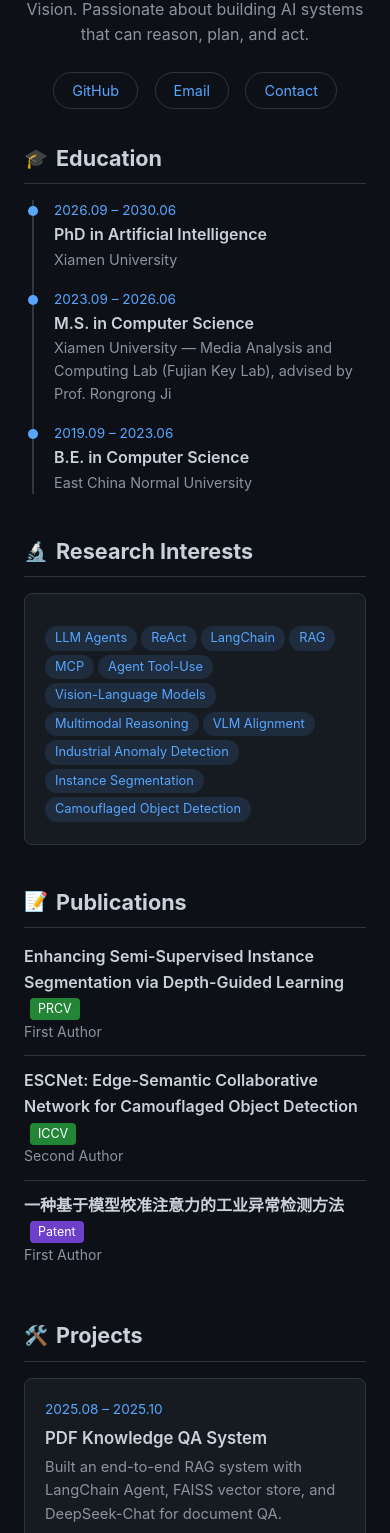
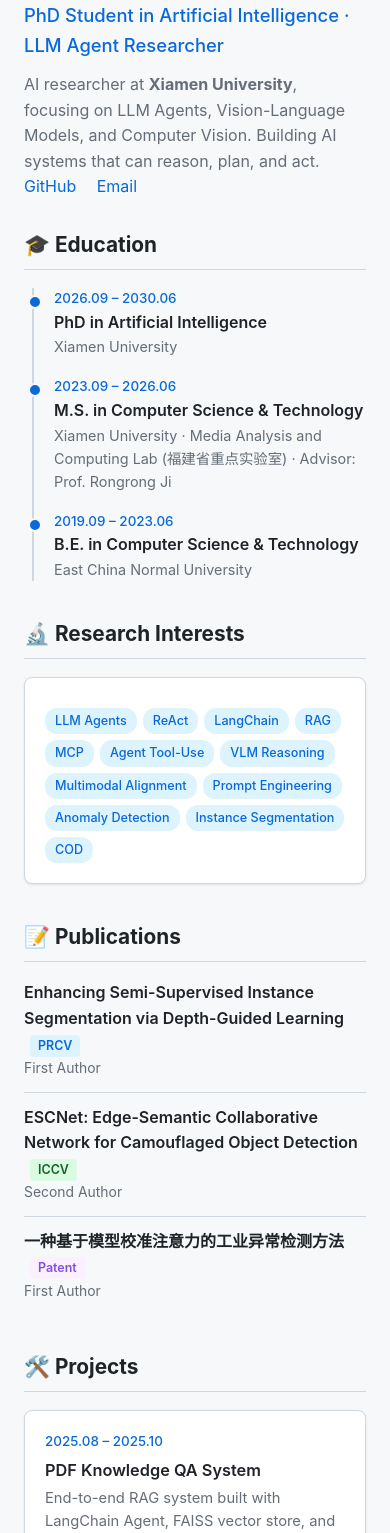
Before and after one commit to CStar-777/CStar-777.github.io, a plain HTML site: page index.html in a window 390 px wide. Shown: the part 194-1727 px from the top of the page. Drawn offline with Linux system fonts and the light colour scheme.

Commit message:
Update index.html

```diff
--- a/index.html
+++ b/index.html
@@ -6,40 +6,43 @@
     <title>CStar - AI Researcher</title>
     <style>
         :root {
-            --bg: #0d1117; --card: #161b22; --border: #30363d;
-            --text: #c9d1d9; --text2: #8b949e; --accent: #58a6ff; --accent2: #2f81f7;
+            --bg: #f6f8fa; --card: #ffffff; --border: #d0d7de;
+            --text: #1f2328; --text2: #656d76; --accent: #0969da; --accent2: #0550ae;
+            --shadow: 0 1px 3px rgba(0,0,0,0.06), 0 1px 2px rgba(0,0,0,0.04);
         }
         * { margin: 0; padding: 0; box-sizing: border-box; }
-        body { background: var(--bg); color: var(--text); font-family: -apple-system, BlinkMacSystemFont, 'Segoe UI', sans-serif; line-height: 1.6; }
+        body { background: var(--bg); color: var(--text); font-family: -apple-system, BlinkMacSystemFont, 'Segoe UI', 'Noto Sans SC', sans-serif; line-height: 1.6; }
         a { color: var(--accent); text-decoration: none; } a:hover { text-decoration: underline; }
         .container { max-width: 860px; margin: 0 auto; padding: 0 24px; }
 
+        /* Nav */
+        nav { display: flex; justify-content: space-between; align-items: center; padding: 20px 0; font-size: 0.92rem; }
+        nav .brand { font-weight: 700; font-size: 1.1rem; }
+        nav .nav-links a { margin-left: 20px; color: var(--text2); } nav .nav-links a:hover { color: var(--accent); }
+
         /* Hero */
-        .hero { text-align: center; padding: 80px 0 48px; }
-        .hero h1 { font-size: 2.5rem; margin-bottom: 8px; }
-        .hero .subtitle { font-size: 1.15rem; color: var(--accent); margin-bottom: 16px; }
-        .hero .bio { color: var(--text2); max-width: 520px; margin: 0 auto 24px; }
-        .hero .links a { display: inline-block; margin: 0 6px; padding: 6px 18px; border: 1px solid var(--border); border-radius: 20px; font-size: 0.9rem; transition: 0.2s; }
-        .hero .links a:hover { border-color: var(--accent); background: rgba(88,166,255,0.1); text-decoration: none; }
+        .hero { padding: 56px 0 40px; text-align: left; }
+        .hero h1 { font-size: 2.4rem; font-weight: 700; margin-bottom: 6px; letter-spacing: -0.5px; }
+        .hero .subtitle { font-size: 1.15rem; color: var(--accent); font-weight: 500; margin-bottom: 12px; }
+        .hero .bio { color: var(--text2); max-width: 520px; font-size: 1rem; }
 
         /* Section */
-        .section { margin: 0 0 40px; }
-        .section h2 { font-size: 1.35rem; border-bottom: 1px solid var(--border); padding-bottom: 8px; margin-bottom: 16px; display: flex; align-items: center; gap: 8px; }
-        .section h2 .icon { font-size: 1.2rem; }
+        .section { margin: 0 0 36px; }
+        .section h2 { font-size: 1.3rem; padding-bottom: 8px; margin-bottom: 18px; border-bottom: 1px solid var(--border); display: flex; align-items: center; gap: 8px; }
 
         /* Cards */
-        .card { background: var(--card); border: 1px solid var(--border); border-radius: 8px; padding: 20px; margin-bottom: 14px; }
-        .card .meta { color: var(--accent); font-size: 0.85rem; margin-bottom: 4px; }
-        .card .title { font-size: 1.05rem; font-weight: 600; }
+        .card { background: var(--card); border: 1px solid var(--border); border-radius: 8px; padding: 20px; margin-bottom: 12px; box-shadow: var(--shadow); }
+        .card .meta { color: var(--accent); font-size: 0.84rem; font-weight: 500; margin-bottom: 4px; }
+        .card .title { font-size: 1.02rem; font-weight: 600; }
         .card .desc { color: var(--text2); font-size: 0.92rem; margin-top: 4px; }
-        .card .tags { margin-top: 10px; }
-        .card .tags span { display: inline-block; background: rgba(88,166,255,0.12); color: var(--accent); padding: 2px 10px; border-radius: 12px; font-size: 0.8rem; margin: 2px 4px 2px 0; }
+        .card .tags { margin-top: 10px; display: flex; flex-wrap: wrap; gap: 6px; }
+        .card .tags span { background: #ddf4ff; color: var(--accent); padding: 3px 10px; border-radius: 12px; font-size: 0.79rem; font-weight: 500; }
 
-        /* Education timeline */
+        /* Timeline */
         .timeline { border-left: 2px solid var(--border); padding-left: 20px; margin-left: 8px; }
         .timeline-item { margin-bottom: 18px; position: relative; }
-        .timeline-item::before { content: ''; position: absolute; left: -26px; top: 6px; width: 10px; height: 10px; border-radius: 50%; background: var(--accent); }
-        .timeline-item .date { color: var(--accent); font-size: 0.85rem; }
+        .timeline-item::before { content: ''; position: absolute; left: -26px; top: 7px; width: 10px; height: 10px; border-radius: 50%; background: var(--accent); border: 2px solid var(--bg); }
+        .timeline-item .date { color: var(--accent); font-size: 0.84rem; font-weight: 500; }
         .timeline-item .school { font-weight: 600; }
         .timeline-item .detail { color: var(--text2); font-size: 0.9rem; }
 
@@ -47,14 +50,24 @@
         .pub-item { margin-bottom: 12px; padding-bottom: 12px; border-bottom: 1px solid var(--border); }
         .pub-item:last-child { border-bottom: none; }
         .pub-item .pub-title { font-weight: 600; }
-        .pub-item .pub-venue { display: inline-block; background: #238636; color: #fff; padding: 1px 8px; border-radius: 4px; font-size: 0.78rem; margin-left: 6px; }
-        .pub-item .pub-authors { color: var(--text2); font-size: 0.88rem; }
+        .pub-item .pub-venue { display: inline-block; background: #dafbe1; color: #116329; padding: 1px 8px; border-radius: 4px; font-size: 0.78rem; font-weight: 600; margin-left: 6px; }
+        .pub-item .pub-venue.iccv { background: #ddf4ff; color: var(--accent); }
+        .pub-item .pub-venue.patent { background: #faf0fe; color: #8250df; }
+        .pub-item .pub-authors { color: var(--text2); font-size: 0.87rem; }
+
+        /* Two columns */
+        .grid-2 { display: grid; grid-template-columns: 1fr 1fr; gap: 16px; }
+        @media (max-width: 640px) { .grid-2 { grid-template-columns: 1fr; } }
 
         footer { text-align: center; padding: 40px 0; color: var(--text2); font-size: 0.85rem; }
 
+        /* Gradient accent bar */
+        .accent-bar { height: 3px; background: linear-gradient(90deg, #0969da, #8250df, #cf222e, #1a7f37); border-radius: 0 0 8px 8px; margin-bottom: 40px; }
+
         @media (max-width: 600px) {
             .hero h1 { font-size: 1.8rem; }
-            .hero { padding: 40px 0 32px; }
+            .hero { padding: 32px 0 28px; }
+            nav .nav-links { display: none; }
         }
     </style>
 </head>
@@ -62,24 +75,35 @@
 
 <div class="container">
 
+    <!-- Nav -->
+    <nav>
+        <span class="brand">CStar</span>
+        <div class="nav-links">
+            <a href="#publications">Publications</a>
+            <a href="#projects">Projects</a>
+            <a href="#contact">Contact</a>
+        </div>
+    </nav>
+
+    <!-- Accent -->
+    <div class="accent-bar"></div>
+
     <!-- Hero -->
     <div class="hero">
         <h1>CStar</h1>
-        <div class="subtitle">PhD Student in Artificial Intelligence</div>
+        <div class="subtitle">PhD Student in Artificial Intelligence · LLM Agent Researcher</div>
         <p class="bio">
-            AI researcher focusing on <strong>LLM Agents</strong>, Vision-Language Models,
-            and Computer Vision. Passionate about building AI systems that can reason, plan, and act.
+            AI researcher at <strong>Xiamen University</strong>, focusing on LLM Agents, Vision-Language Models,
+            and Computer Vision. Building AI systems that can reason, plan, and act.
+            <br>
+            <a href="https://github.com/CStar-777" style="margin-right:16px;">GitHub</a>
+            <a href="mailto:1062472315@qq.com">Email</a>
         </p>
-        <div class="links">
-            <a href="https://github.com/CStar-777">GitHub</a>
-            <a href="mailto:1062472315@qq.com">Email</a>
-            <a href="#contact">Contact</a>
-        </div>
     </div>
 
     <!-- Education -->
     <div class="section">
-        <h2><span class="icon">🎓</span> Education</h2>
+        <h2>🎓 Education</h2>
         <div class="timeline">
             <div class="timeline-item">
                 <div class="date">2026.09 – 2030.06</div>
@@ -88,12 +112,12 @@
             </div>
             <div class="timeline-item">
                 <div class="date">2023.09 – 2026.06</div>
-                <div class="school">M.S. in Computer Science</div>
-                <div class="detail">Xiamen University — Media Analysis and Computing Lab (Fujian Key Lab), advised by Prof. Rongrong Ji</div>
+                <div class="school">M.S. in Computer Science & Technology</div>
+                <div class="detail">Xiamen University · Media Analysis and Computing Lab (福建省重点实验室) · Advisor: Prof. Rongrong Ji</div>
             </div>
             <div class="timeline-item">
                 <div class="date">2019.09 – 2023.06</div>
-                <div class="school">B.E. in Computer Science</div>
+                <div class="school">B.E. in Computer Science & Technology</div>
                 <div class="detail">East China Normal University</div>
             </div>
         </div>
@@ -101,22 +125,22 @@
 
     <!-- Research -->
     <div class="section">
-        <h2><span class="icon">🔬</span> Research Interests</h2>
+        <h2>🔬 Research Interests</h2>
         <div class="card">
             <div class="tags">
                 <span>LLM Agents</span><span>ReAct</span><span>LangChain</span><span>RAG</span><span>MCP</span><span>Agent Tool-Use</span>
-                <span>Vision-Language Models</span><span>Multimodal Reasoning</span><span>VLM Alignment</span>
-                <span>Industrial Anomaly Detection</span><span>Instance Segmentation</span><span>Camouflaged Object Detection</span>
+                <span>VLM Reasoning</span><span>Multimodal Alignment</span><span>Prompt Engineering</span>
+                <span>Anomaly Detection</span><span>Instance Segmentation</span><span>COD</span>
             </div>
         </div>
     </div>
 
     <!-- Publications -->
-    <div class="section">
-        <h2><span class="icon">📝</span> Publications</h2>
+    <div class="section" id="publications">
+        <h2>📝 Publications</h2>
         <div class="pub-item">
             <span class="pub-title">Enhancing Semi-Supervised Instance Segmentation via Depth-Guided Learning</span>
-            <span class="pub-venue">PRCV</span>
+            <span class="pub-venue iccv">PRCV</span>
             <div class="pub-authors">First Author</div>
         </div>
         <div class="pub-item">
@@ -126,71 +150,68 @@
         </div>
         <div class="pub-item">
             <span class="pub-title">一种基于模型校准注意力的工业异常检测方法</span>
-            <span class="pub-venue" style="background:#6e40c9;">Patent</span>
+            <span class="pub-venue patent">Patent</span>
             <div class="pub-authors">First Author</div>
         </div>
     </div>
 
     <!-- Projects -->
-    <div class="section">
-        <h2><span class="icon">🛠️</span> Projects</h2>
+    <div class="section" id="projects">
+        <h2>🛠️ Projects</h2>
         <div class="card">
             <div class="meta">2025.08 – 2025.10</div>
             <div class="title">PDF Knowledge QA System</div>
-            <div class="desc">Built an end-to-end RAG system with LangChain Agent, FAISS vector store, and DeepSeek-Chat for document QA.</div>
-            <div class="tags"><span>Streamlit</span><span>LangChain</span><span>Agent</span><span>FAISS</span><span>DeepSeek</span><span>RAG</span></div>
+            <div class="desc">End-to-end RAG system built with LangChain Agent, FAISS vector store, and DeepSeek-Chat for semantic document Q&A.</div>
+            <div class="tags"><span>Streamlit</span><span>LangChain Agent</span><span>FAISS</span><span>DeepSeek</span><span>RAG</span></div>
         </div>
         <div class="card">
             <div class="meta">2024.06 – 2024.11</div>
             <div class="title">Industrial Defect Vision-Language Model</div>
-            <div class="desc">Fine-tuned Qwen2-VL-7B with LoRA for industrial anomaly detection, using DeepSpeed ZeRO for multi-GPU distributed training and vLLM for inference.</div>
-            <div class="tags"><span>Qwen2-VL</span><span>LoRA</span><span>DeepSpeed</span><span>vLLM</span><span>VLM</span></div>
+            <div class="desc">Fine-tuned Qwen2-VL-7B using LoRA for industrial anomaly detection. Used DeepSpeed ZeRO for distributed training and vLLM for efficient inference.</div>
+            <div class="tags"><span>Qwen2-VL</span><span>LoRA</span><span>DeepSpeed ZeRO</span><span>vLLM</span></div>
         </div>
         <div class="card">
             <div class="meta">2023.12 – 2024.06</div>
             <div class="title">Deep Learning Face Recognition Attendance System</div>
-            <div class="desc">End-to-end system with YOLOv5 detection, ArcFace embedding, PFLD-CRNN license plate recognition, and real-time HTTP/MQTT communication.</div>
-            <div class="tags"><span>YOLOv5</span><span>ArcFace</span><span>PFLD</span><span>MQTT</span><span>FastAPI</span></div>
+            <div class="desc">End-to-end system with YOLOv5 for detection, ArcFace for embedding, PFLD-CRNN for license plates, and HTTP/MQTT for real-time communication.</div>
+            <div class="tags"><span>YOLOv5</span><span>ArcFace</span><span>PFLD</span><span>FastAPI</span><span>MQTT</span></div>
         </div>
     </div>
 
-    <!-- Skills -->
+    <!-- Tech + Agent -->
+    <div class="grid-2">
         <div class="section">
-        <h2><span class="icon">💻</span> Tech Stack</h2>
+            <h2>💻 Tech Stack</h2>
             <div class="card">
                 <div class="tags">
                     <span>Python</span><span>PyTorch</span><span>LangChain</span><span>FAISS</span>
                     <span>Linux</span><span>Git</span><span>Docker</span><span>FastAPI</span><span>Streamlit</span>
-                <span>Codex</span><span>Claude Code</span><span>Prompt Engineering</span>
-                <span>LoRA</span><span>DeepSpeed</span><span>vLLM</span>
                 </div>
             </div>
         </div>
-
-    <!-- Agent Skills -->
         <div class="section">
-        <h2><span class="icon">🤖</span> Agent Skills</h2>
+            <h2>🤖 Agent Skills</h2>
             <div class="card">
                 <div class="tags">
-                <span>ReAct Paradigm</span><span>LangChain Agent</span><span>RAG Pipelines</span>
-                <span>MCP</span><span>Skills Composition</span><span>Tool-Use</span>
-                <span>Coding Agents (Codex, Claude Code)</span><span>Prompt Optimization</span>
+                    <span>ReAct</span><span>RAG</span><span>MCP</span><span>Skills</span><span>Tool-Use</span>
+                    <span>Codex</span><span>Claude Code</span><span>Prompt Eng</span>
+                </div>
             </div>
         </div>
     </div>
 
     <!-- Contact -->
     <div class="section" id="contact">
-        <h2><span class="icon">📫</span> Contact</h2>
+        <h2>📫 Contact</h2>
         <div class="card">
-            <p style="margin-bottom:6px;">📧 <a href="mailto:1062472315@qq.com">1062472315@qq.com</a></p>
-            <p style="margin-bottom:6px;">🐙 <a href="https://github.com/CStar-777">github.com/CStar-777</a></p>
+            <p style="margin-bottom:4px;">📧 <a href="mailto:1062472315@qq.com">1062472315@qq.com</a></p>
+            <p style="margin-bottom:4px;">🐙 <a href="https://github.com/CStar-777">github.com/CStar-777</a></p>
             <p>📍 Fujian, China</p>
         </div>
     </div>
 
     <footer>
-        &copy; 2026 CStar. Built with ❤️
+        &copy; 2026 CStar
     </footer>
 
 </div>
```
Lines whose indentation alone changed are shown as unchanged.
